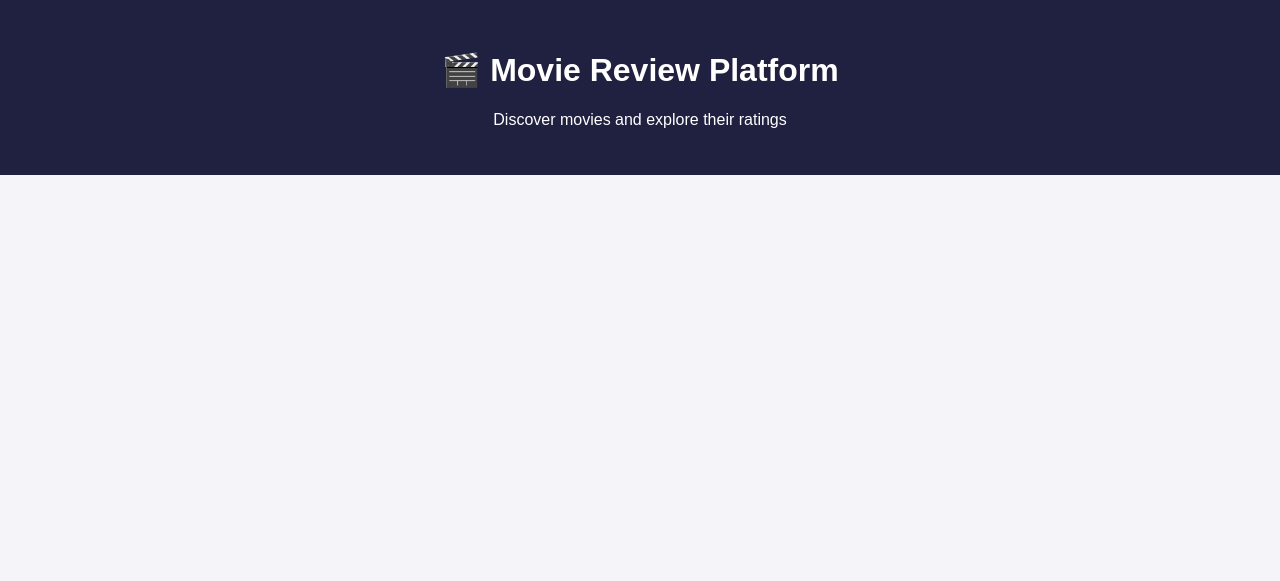
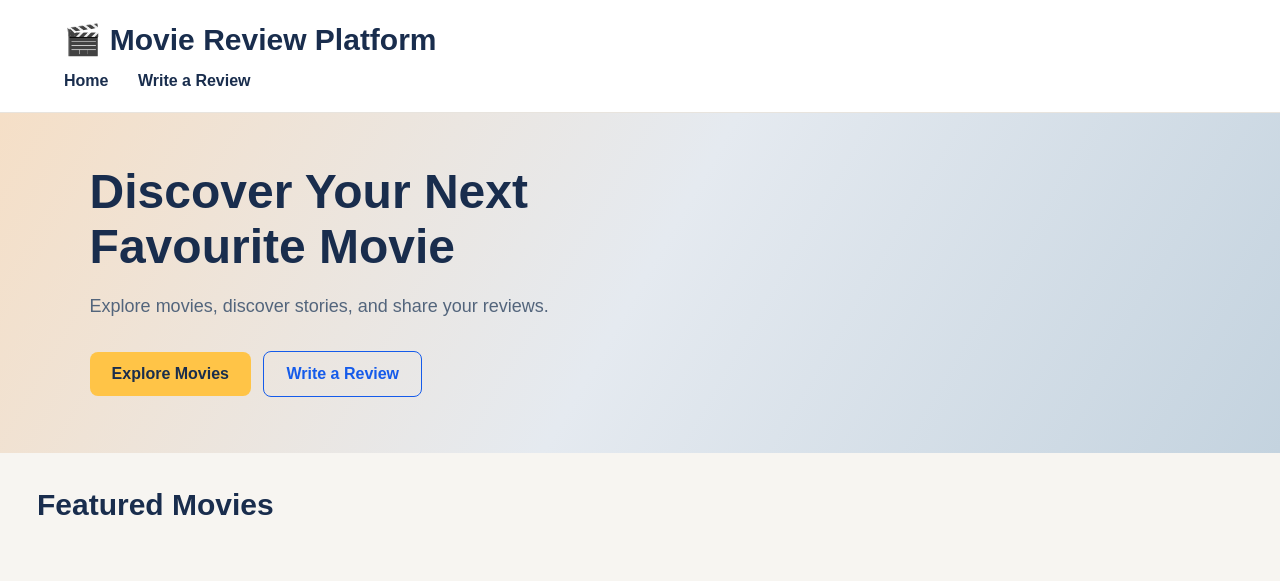
Before and after one commit to varshitha562/movie-review-platform, a Flask app: template templates/index.html in a window 1280 px wide. Shown: the top 581 px of the page. Run offline with Flask 3, Linux system fonts and the light colour scheme; the template is opened without the code that fills it, so the values that code supplies are empty.

Commit message:
Update movie review website design

```diff
--- a/static/style.css
+++ b/static/style.css
@@ -1,64 +1,209 @@
 
+* {
+    box-sizing: border-box;
+}
 
 body {
+    margin: 0;
     font-family: Arial, sans-serif;
-    margin: 0;
-    background: #f4f4f9;
-    color: #222;
+    background: #f7f5f1;
+    color: #192d4d;
 }
 
 header {
-    background: #202040;
-    color: white;
-    text-align: center;
-    padding: 30px 15px;
+    background: #ffffff;
+    padding: 22px 5%;
+    text-align: left;
+    border-bottom: 1px solid #e8e4de;
+}
+
+header h1 {
+    margin: 0 0 10px;
+    font-size: 30px;
+}
+
+header p {
+    font-size: 16px;
+    color: #65758a;
+}
+
+header a {
+    color: #192d4d;
+    text-decoration: none;
+    margin-right: 18px;
+    font-weight: bold;
+}
+
+header a:hover {
+    color: #1760ee;
 }
 
 .movie-container {
-    display: flex;
-    flex-direction: column;
-    gap: 20px;
-    max-width: 850px;
-    margin: auto;
-    padding: 30px 20px;
+    max-width: 1250px;
+    margin: 35px auto;
+    padding: 0 22px;
 }
 
 .movie-card {
     display: flex;
+    gap: 22px;
     align-items: flex-start;
-    gap: 20px;
-    background: white;
-    width: auto;
-    padding: 20px;
+    background: #ffffff;
+    padding: 22px;
+    margin-bottom: 24px;
+    border: 1px solid #e9e5df;
     border-radius: 12px;
-    box-shadow: 0 4px 10px #00000015;
+    box-shadow: 0 4px 14px rgba(30, 40, 60, 0.05);
 }
 
 .movie-poster {
-    width: 140px;
-    height: 200px;
+    width: 170px;
+    height: 250px;
     object-fit: cover;
     border-radius: 8px;
-    flex-shrink: 0;
 }
 
 .movie-details {
     flex: 1;
 }
 
-.movie-card h2 {
-    color: #202040;
+.movie-details h2 {
     margin-top: 0;
+    font-size: 24px;
 }
 
-@media (max-width: 480px) {
+.movie-details p {
+    color: #53657c;
+    line-height: 1.6;
+}
+
+a {
+    color: #155bea;
+}
+
+.movie-details a {
+    display: inline-block;
+    border: 1px solid #155bea;
+    border-radius: 8px;
+    padding: 10px 22px;
+    text-decoration: none;
+    font-weight: bold;
+    margin-top: 8px;
+}
+
+.movie-details a:hover {
+    background: #155bea;
+    color: white;
+}
+
+button {
+    background: #ffc447;
+    color: #192d4d;
+    border: none;
+    padding: 12px 22px;
+    border-radius: 8px;
+    font-weight: bold;
+    cursor: pointer;
+}
+
+input, select, textarea {
+    width: 100%;
+    max-width: 500px;
+    padding: 12px;
+    margin-top: 7px;
+    border: 1px solid #d8dce3;
+    border-radius: 7px;
+    font: inherit;
+}
+
+@media (max-width: 600px) {
     .movie-card {
-        gap: 12px;
-        padding: 12px;
+        flex-direction: column;
     }
 
     .movie-poster {
-        width: 100px;
-        height: 150px;
+        width: 150px;
+        height: 220px;
+    }
+
+    header h1 {
+        font-size: 24px;
     }
 }
+
+nav {
+    margin-top: 15px;
+}
+
+nav a {
+    display: inline-block;
+    margin-right: 25px;
+}
+
+.hero {
+    min-height: 340px;
+    display: flex;
+    align-items: center;
+    padding: 45px 7%;
+    background: linear-gradient(120deg, #f5dfc7, #e5eaf0, #c4d3df);
+}
+
+.hero-content {
+    max-width: 650px;
+}
+
+.hero-content h2 {
+    font-size: clamp(32px, 5vw, 48px);
+    margin: 0 0 18px;
+    line-height: 1.15;
+}
+
+.hero-content p {
+    font-size: 18px;
+    line-height: 1.6;
+    color: #53657c;
+    margin-bottom: 25px;
+}
+
+.hero-button {
+    display: inline-block;
+    background: #ffc447;
+    color: #192d4d;
+    padding: 13px 22px;
+    border-radius: 8px;
+    text-decoration: none;
+    font-weight: bold;
+    margin: 5px 8px 5px 0;
+}
+
+.hero-button.secondary {
+    background: transparent;
+    border: 1px solid #155bea;
+    color: #155bea;
+}
+
+.section-title {
+    font-size: 30px;
+    margin-bottom: 25px;
+}
+
+.movie-grid {
+    display: grid;
+    grid-template-columns: repeat(auto-fit, minmax(320px, 1fr));
+    gap: 22px;
+}
+
+.movie-grid .movie-card {
+    margin-bottom: 0;
+}
+
+@media (max-width: 600px) {
+    .hero {
+        min-height: 280px;
+        padding: 35px 22px;
+    }
+
+    .movie-grid {
+        grid-template-columns: 1fr;
+    }
+}
--- a/templates/index.html
+++ b/templates/index.html
@@ -1,4 +1,3 @@
-
 
 <!DOCTYPE html>
 <html lang="en">
@@ -10,12 +9,28 @@
           href="{{ url_for('static', filename='style.css') }}">
 </head>
 <body>
+
     <header>
         <h1>🎬 Movie Review Platform</h1>
-        <p>Discover movies and explore their ratings</p>
+        <nav>
+            <a href="/">Home</a>
+            <a href="/review">Write a Review</a>
+        </nav>
     </header>
 
-    <main class="movie-container">
+    <section class="hero">
+        <div class="hero-content">
+            <h2>Discover Your Next Favourite Movie</h2>
+            <p>Explore movies, discover stories, and share your reviews.</p>
+            <a class="hero-button" href="#movies">Explore Movies</a>
+            <a class="hero-button secondary" href="/review">Write a Review</a>
+        </div>
+    </section>
+
+    <main class="movie-container" id="movies">
+        <h2 class="section-title">Featured Movies</h2>
+
+        <div class="movie-grid">
             {% for movie in movies %}
             <div class="movie-card">
 
@@ -28,13 +43,17 @@
 
                 <div class="movie-details">
                     <h2>{{ movie.title }}</h2>
-                <p><strong>Genre:</strong> {{ movie.genre }}</p>
-                <p><strong>Rating:</strong> ⭐ {{ movie.rating }}/10</p>
+                    <p>{{ movie.genre }}</p>
+                    <p>⭐ {{ movie.rating }}/10</p>
                     <p>{{ movie.description }}</p>
+                    <p>📅 {{ movie.year }}</p>
+                    <a href="/movie/{{ movie.id }}">View Details</a>
                 </div>
 
             </div>
             {% endfor %}
+        </div>
     </main>
+
 </body>
 </html>
```
Also changed, not shown: templates/movie_details.html (added, +57 -0 lines), templates/review.html (added, +44 -0 lines). Lines whose indentation alone changed are shown as unchanged.
